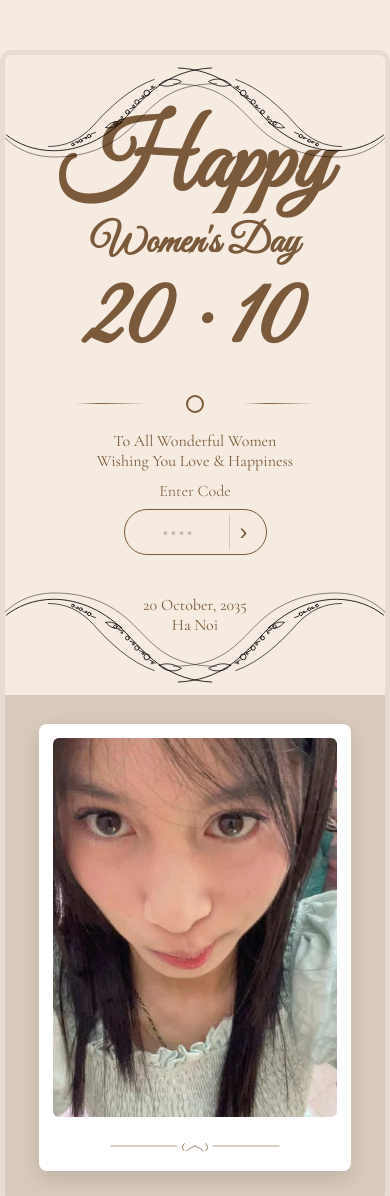
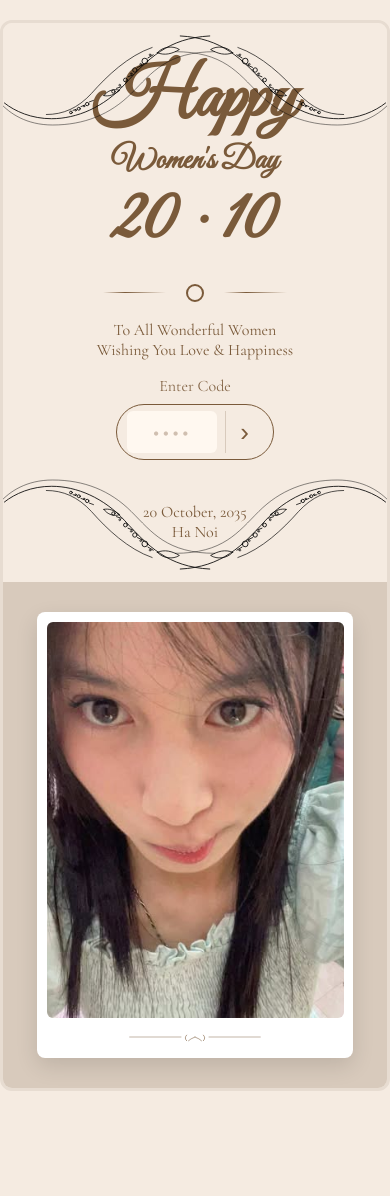
Before and after one commit to HieuPhe/Demo, a plain HTML site: page 20-10-card/index.html in a window 390 px wide. Shown: the top 1196 px of the page. After the commit the page ends 1111 px from the top, so only its background shows below. Drawn offline with nearby package versions, Linux system fonts and the light colour scheme; a web font is replaced by a local one.

Commit message:
responsive dt

```diff
--- a/20-10-card/styles.css
+++ b/20-10-card/styles.css
@@ -387,3 +387,92 @@ body {
     font-size: 40px;
   }
 }
+
+@media (max-width: 900px) {
+  /* Cấu trúc chung */
+  .card {
+    grid-template-columns: 1fr;
+    border-width: 3px;
+    margin: 20px auto;
+  }
+
+  .left {
+    padding: 40px 24px;
+  }
+
+  .title .save,
+  .title .date {
+    font-size: 72px;
+  }
+
+  .title .the {
+    font-size: 32px;
+  }
+
+  .rule-row {
+    width: 90%;
+    gap: 20px;
+  }
+
+  /* Code input */
+  .code-block {
+    margin-top: 16px;
+  }
+
+  .code-input-wrap {
+    border-width: 1.4px;
+    padding: 6px 10px;
+  }
+
+  .code-input {
+    width: 90px;
+    font-size: 22px;
+    letter-spacing: 3px;
+    padding: 8px 0;
+    background: #fff8f0;
+    border-radius: 6px;
+    -webkit-appearance: none; /* iOS fix */
+  }
+
+  .code-input:focus {
+    outline: 2px solid #b28e6b;
+    background: #fff;
+  }
+
+  .code-btn {
+    font-size: 26px;
+    padding: 8px 14px;
+  }
+
+  .code-error {
+    font-size: 15px;
+    min-height: 20px;
+  }
+
+  /* Hero photo frame */
+  .right {
+    padding: 16px;
+  }
+
+  .photo-frame {
+    width: 90%;
+    padding: 10px 10px 40px;
+  }
+
+  .hero-track {
+    aspect-ratio: 3 / 4;
+  }
+
+  .frame-ornament {
+    bottom: 10px;
+    width: 140px;
+  }
+
+  /* Căn chỉnh cho màn hình dài */
+  body {
+    min-height: 100vh;
+    display: flex;
+    align-items: center;
+    justify-content: center;
+  }
+}
```
Also changed, not shown: 20-10-card/page-2.css (+53 -7 lines).
